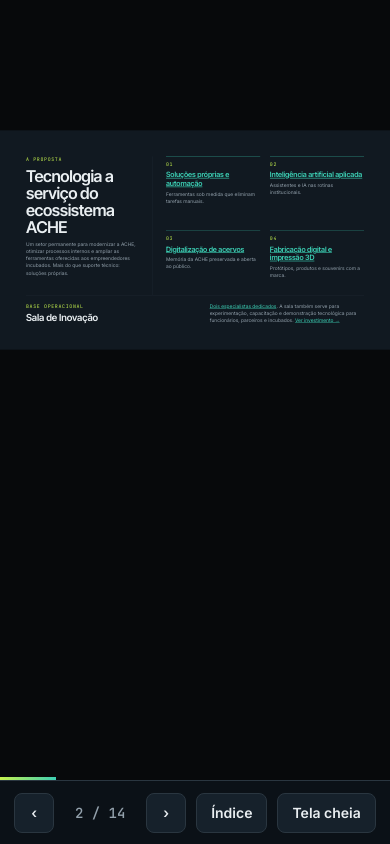
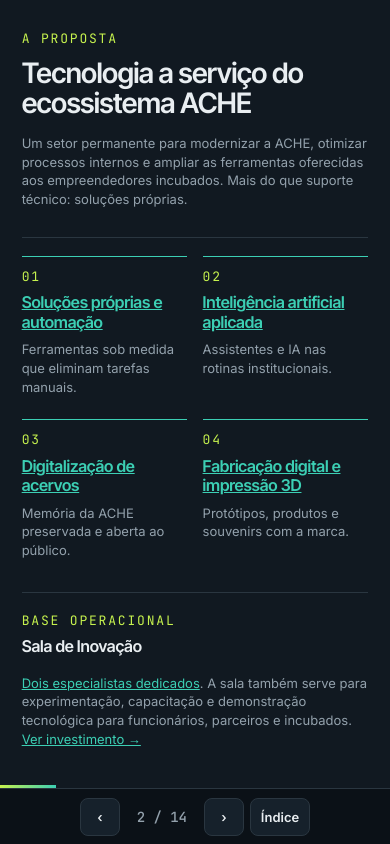
Before and after one commit to cantodonico-coder/apresentacoes, a plain HTML site: page inovacao-hub-atividade.html in a window 390 px wide. Both pictures are taken after a click on the button "Próximo". Drawn offline with Linux system fonts and the light colour scheme.

Commit message:
Layout próprio para celular (retrato) na apresentação do HUB Atividade
Co-Authored-By: Claude Opus 5.5 <noreply@anthropic.com>
Claude-Session: https://claude.ai/code/session_01EztGZL3xNLDgkFVofPtoGk

```diff
--- a/inovacao-hub-atividade.html
+++ b/inovacao-hub-atividade.html
@@ -135,6 +135,35 @@ a.go:hover{color:#C6F24E}
 .toc-item{display:flex;gap:18px;align-items:baseline;width:100%;text-align:left;background:none;border:none;border-top:1px solid #2A3640;color:#E9EEF1;font:500 20px "Inter Tight",sans-serif;padding:16px 4px;cursor:pointer}
 .toc-item span{font:500 14px "JetBrains Mono",monospace;color:#3CCFB4}
 .toc-item:hover,.toc-item.cur{color:#C6F24E}
+
+/* ===== Celular (retrato) ===== */
+body.m #viewport{display:block;overflow-y:auto;overflow-x:hidden;-webkit-overflow-scrolling:touch;bottom:56px}
+body.m #stage{width:720px;height:auto;transform:none!important;zoom:var(--k)}
+body.m #stage>section{position:relative;inset:auto;width:720px;height:auto;min-height:var(--mh);padding:56px 40px 72px!important;overflow:visible}
+body.m h1{font-size:84px!important;margin-top:32px!important}
+body.m h2{font-size:52px!important}
+body.m h3{font-size:30px!important}
+body.m .coltitle{font-size:40px;margin:8px 0 20px}
+body.m .mega{font-size:88px}
+body.m .cover-text{width:100%}
+body.m .cover-text img{width:100%!important;height:auto!important;margin-top:24px!important}
+body.m .cover-text .lead{width:100%;margin-top:28px}
+body.m .cover-foot{flex-wrap:wrap;gap:16px;padding-top:48px}
+body.m .split,body.m .duo,body.m .headrow,body.m .band,body.m .tables,body.m .total-box{grid-template-columns:1fr!important;gap:32px}
+body.m .split .right{border-left:none;padding-left:0;border-top:1px solid #2A3640;padding-top:32px}
+body.m .headrow{margin-bottom:32px;padding-bottom:24px;align-items:start!important}
+body.m .g4,body.m .g3,body.m .steps5,body.m .mini{grid-template-columns:1fr 1fr}
+body.m .g2{gap:32px 28px}
+body.m .duo{gap:56px}
+body.m .res{margin-top:24px}
+body.m .band{margin-top:48px}
+body.m .total-box{margin-top:40px;padding:32px}
+body.m .split{gap:32px}
+body.m .ui{height:56px;gap:6px}
+body.m .ui button{height:38px;padding:0 10px;font-size:13px}
+body.m #fs{display:none}
+body.m #bar{bottom:56px}
+body.m #toc{bottom:56px}
 @page{size:1920px 1080px;margin:0}
 @media print{
  html,body{height:auto;overflow:visible;background:none}
@@ -496,14 +525,20 @@ a.go:hover{color:#C6F24E}
 (function(){
  var S=[].slice.call(document.querySelectorAll('#stage>section')),N=S.length,cur=1,hist=[];
  var stage=document.getElementById('stage'),vp=document.getElementById('viewport');
- function fit(){var r=vp.getBoundingClientRect();var k=Math.min(r.width/1920,r.height/1080);stage.style.transform='scale('+k+')';}
+ function fit(){
+  var m=window.innerWidth<820&&window.innerHeight>window.innerWidth;
+  document.body.classList.toggle('m',m);
+  var r=vp.getBoundingClientRect();
+  if(m){var k=r.width/720;stage.style.setProperty('--k',k);stage.style.setProperty('--mh',(r.height/k)+'px');stage.style.transform='';}
+  else{var k2=Math.min(r.width/1920,r.height/1080);stage.style.transform='scale('+k2+')';}
+ }
  window.addEventListener('resize',fit);fit();
  function show(n,push){
   n=Math.max(1,Math.min(N,n|0));
   if(push&&n!==cur)hist.push(cur);
   S.forEach(function(s){s.classList.remove('active')});
   void stage.offsetWidth;
-  S[n-1].classList.add('active');cur=n;
+  S[n-1].classList.add('active');cur=n;vp.scrollTop=0;
   document.getElementById('count').textContent=n+' / '+N;
   document.getElementById('prev').disabled=n===1;
   document.getElementById('next').disabled=n===N;
@@ -531,8 +566,8 @@ a.go:hover{color:#C6F24E}
   else if(e.key==='Escape')document.getElementById('toc').classList.remove('open');
   else if(e.key==='Backspace'&&hist.length){show(hist.pop())}
  });
- var x0=null;vp.addEventListener('touchstart',function(e){x0=e.touches[0].clientX},{passive:true});
- vp.addEventListener('touchend',function(e){if(x0===null)return;var dx=e.changedTouches[0].clientX-x0;if(Math.abs(dx)>50)show(cur+(dx<0?1:-1));x0=null});
+ var x0=null,y0=0;vp.addEventListener('touchstart',function(e){x0=e.touches[0].clientX;y0=e.touches[0].clientY},{passive:true});
+ vp.addEventListener('touchend',function(e){if(x0===null)return;var dx=e.changedTouches[0].clientX-x0,dy=e.changedTouches[0].clientY-y0;if(Math.abs(dx)>60&&Math.abs(dx)>Math.abs(dy)*1.5)show(cur+(dx<0?1:-1));x0=null});
  window.addEventListener('hashchange',function(){var n=fromHash();if(n!==cur)show(n,true)});
  show(fromHash());
 })();
```
